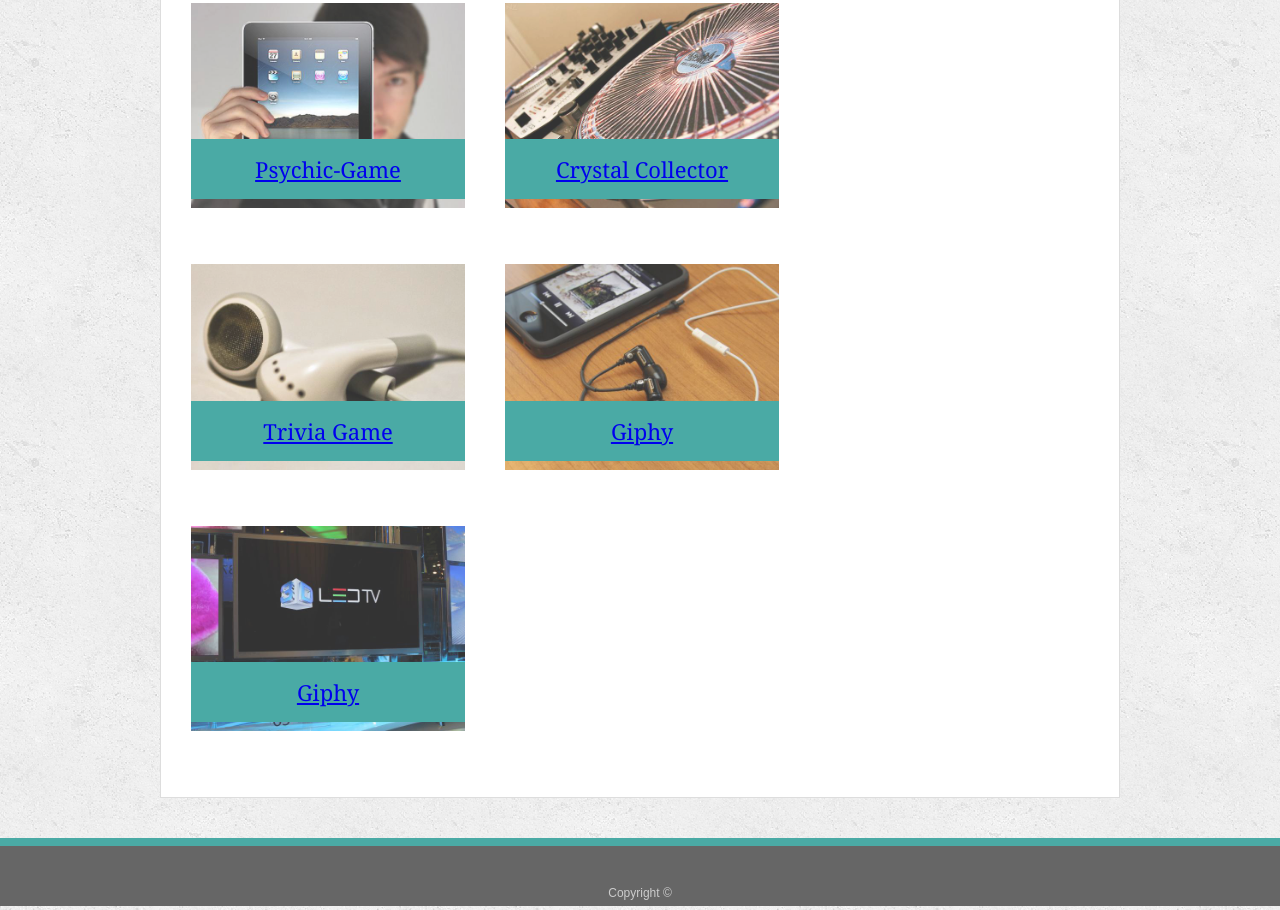
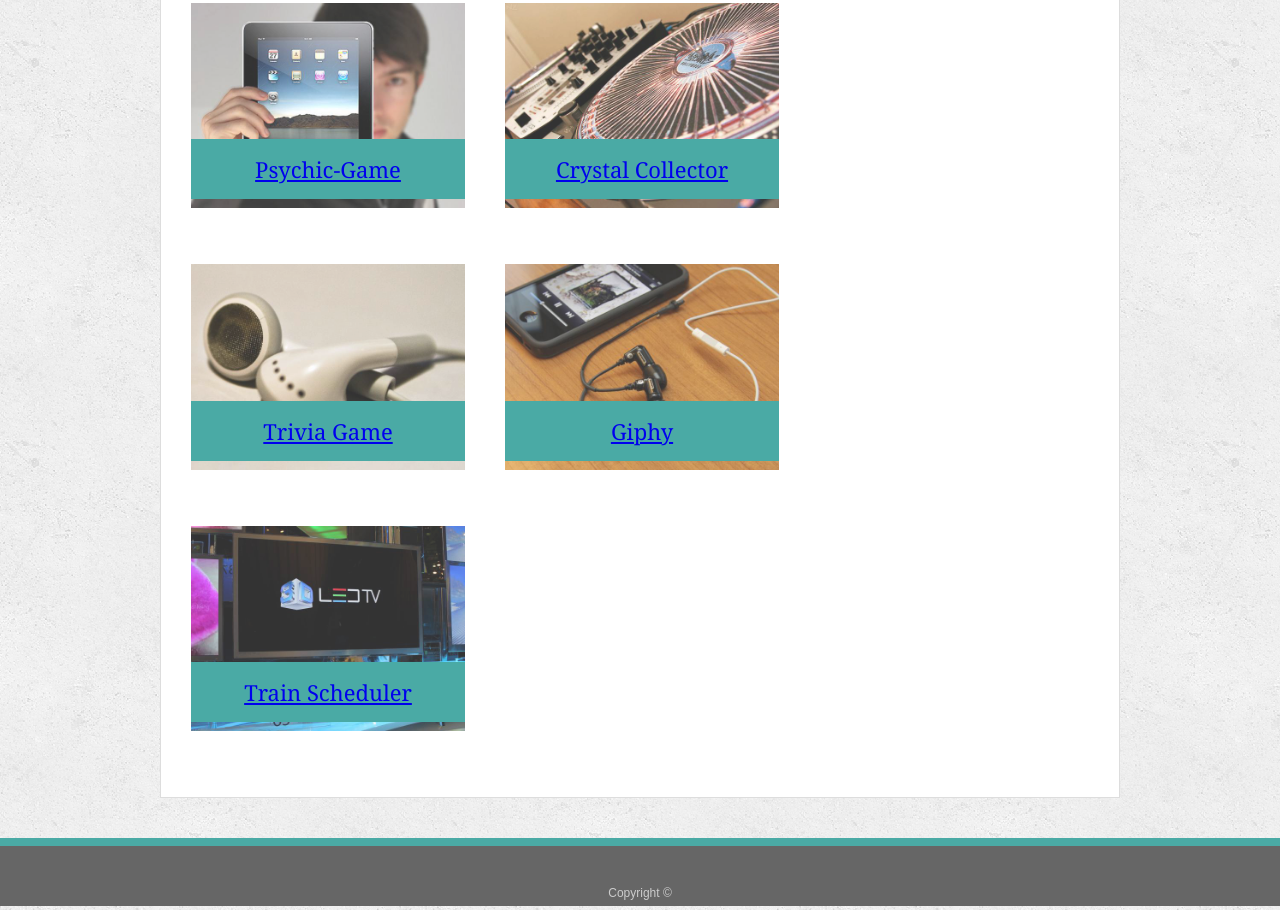
Before and after one commit to dylanjwright/Responsive-Portfolio, a plain HTML site: page portfolio.html in a window 1280 px wide. Shown: the part 295-1205 px from the top of the page. Drawn offline with Linux system fonts and the light colour scheme.

Commit message:
renamed train scheduler

```diff
--- a/portfolio.html
+++ b/portfolio.html
@@ -52,7 +52,7 @@
       <div class="work">
         <img src="assets/images/technics-q-c-640-480-9.jpg" alt="Train Scheduler">
 
-        <h3><a href="https://dylanjwright.github.io/Train-Scheduler/" alt="Train"> Giphy</a></h3>
+        <h3><a href="https://dylanjwright.github.io/Train-Scheduler/" alt="Train"> Train Scheduler</a></h3>
       </div>
 
     </section>
```
